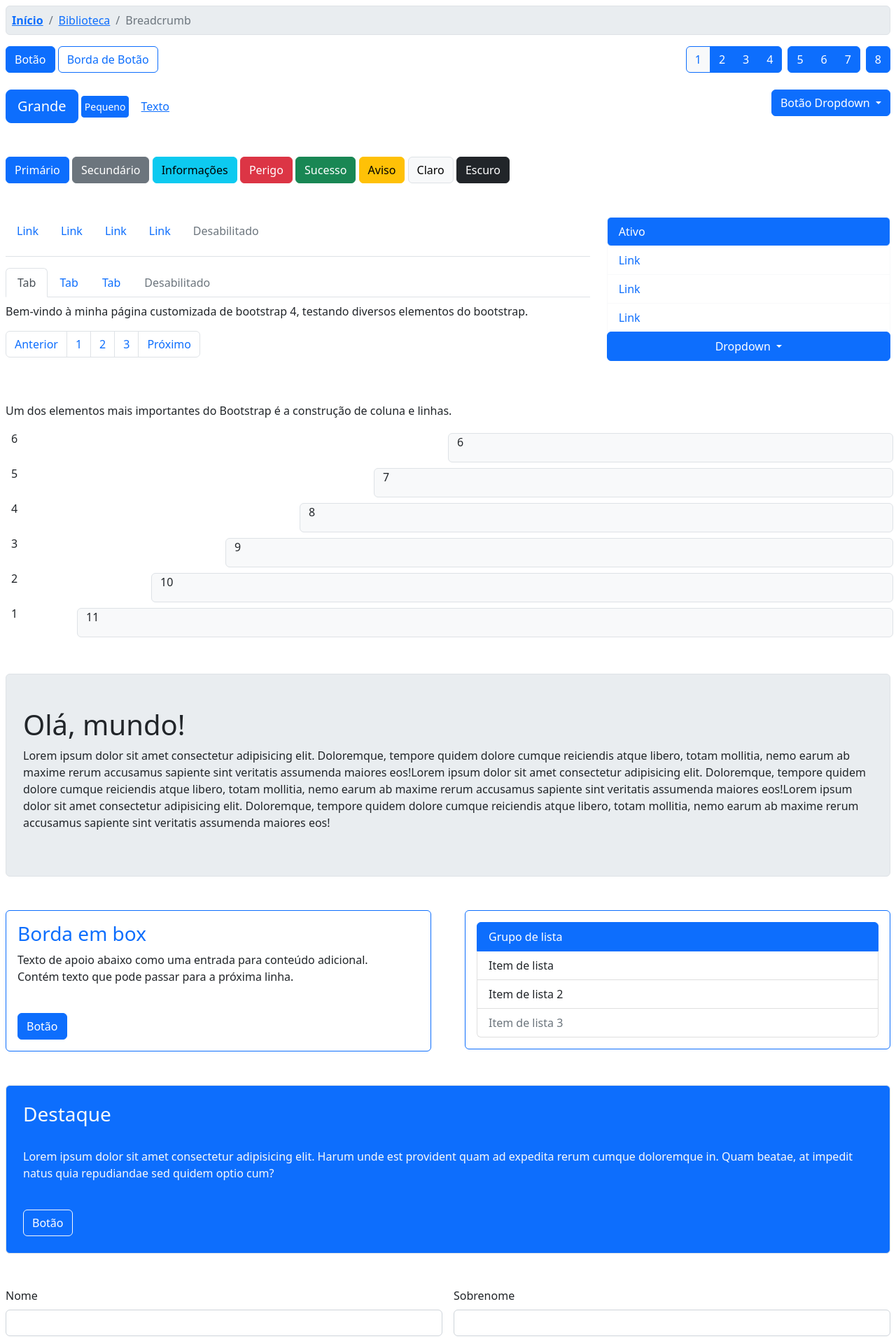
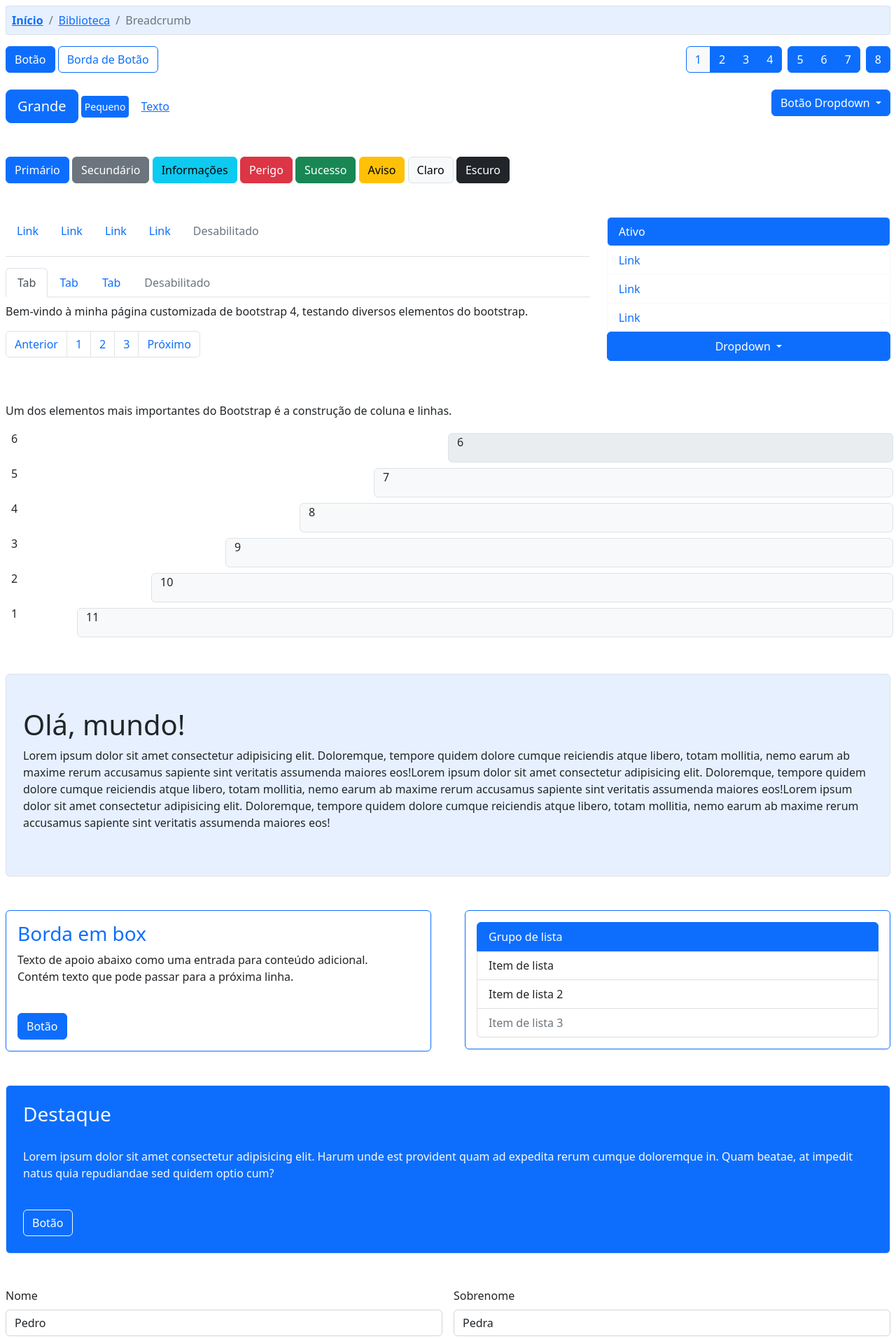
Before and after one commit to PaauloSilva/Test, a plain HTML site: page index.html in a window 1280 px wide. Shown: the top 1914 px of the page at 70% size. Drawn offline with nearby package versions, Linux system fonts and the light colour scheme.

Commit message:
Update index.html
Finalizado

```diff
--- a/index.html
+++ b/index.html
@@ -10,8 +10,8 @@
 </head>
 <body class="px-2 py-2">
 
-    <nav aria-label="breadcrumb">
-      <ol class="breadcrumb border rounded p-2" style="background-color: #E9EDF0;">
+    <nav aria-label="breadcrumb" class="bg-primary bg-opacity-10">
+      <ol class="breadcrumb border rounded p-2">
         <li class="breadcrumb-item opacity-100"><a href="#"><strong>Início</strong></strong></a></li>
         <li class="breadcrumb-item opacity-100"><a href="#">Biblioteca</a></li>
         <li class="breadcrumb-item active opacity-100" aria-current="page">Breadcrumb</li>
@@ -135,7 +135,7 @@
             <div class=" col-6">
                 <p>6</p>
             </div>
-            <div class="col bg-light col-6 border border-1 rounded my-1">
+            <div style="background-color: #E9EDF0;" class="col col-6 border border-1 rounded my-1">
                 <p">6</p>
             </div>
         </div>
@@ -187,7 +187,7 @@
 
     </div>
 
-    <div class="border my-5 px-4 py-lg-5 rounded" style="background-color: #E9EDF0;">
+    <div class="border my-5 px-4 py-lg-5 rounded bg-primary bg-opacity-10">
         <h1>Olá, mundo!</h1>
         <p>Lorem ipsum dolor sit amet consectetur adipisicing elit. Doloremque, tempore quidem dolore cumque reiciendis atque libero, totam mollitia, nemo earum ab maxime rerum accusamus sapiente sint veritatis assumenda maiores eos!Lorem ipsum dolor sit amet consectetur adipisicing elit. Doloremque, tempore quidem dolore cumque reiciendis atque libero, totam mollitia, nemo earum ab maxime rerum accusamus sapiente sint veritatis assumenda maiores eos!Lorem ipsum dolor sit amet consectetur adipisicing elit. Doloremque, tempore quidem dolore cumque reiciendis atque libero, totam mollitia, nemo earum ab maxime rerum accusamus sapiente sint veritatis assumenda maiores eos!</p>
     </div>
@@ -228,11 +228,11 @@
     <form class="row g-3">
         <div class="col-md-6">
           <label for="inputNome" class="form-label">Nome</label>
-          <input type="text" class="form-control" id="inputNome">
+          <input type="text" value="Pedro" class="form-control" id="inputNome">
         </div>
         <div class="col-md-6">
           <label for="inputSobrbenome" class="form-label">Sobrenome</label>
-          <input type="text" class="form-control" id="inputSobrenome">
+          <input type="text" value="Pedra" class="form-control" id="inputSobrenome">
         </div>
         <div class="col-12">
           <label for="inputAddress" class="form-label">Endereço</label>
@@ -288,7 +288,7 @@
             <td>08.05.18 <span class="badge rounded-pill text-bg-primary">label 2</span></td>
             <td>5362</td>
           </tr>
-          <tr class="">
+          <tr class="bg-primary bg-opacity-25">
             <td>Minas Gerais</td>
             <td>08.05.18</td>
             <td>153</td>
@@ -306,13 +306,6 @@
         <button type="button" class="btn-close position-absolute end-0 me-4" aria-label="Close"></button>
     </div>
 
-    <div class="offcanvas-lg offcanvas-end" tabindex="-1" id="offcanvasResponsive" aria-labelledby="offcanvasResponsiveLabel">
-        <div class="offcanvas-header">
-            <h5 class="offcanvas-title" id="offcanvasResponsiveLabel">Responsive offcanvas</h5>
-            <button type="button" class="btn-close " data-bs-dismiss="offcanvas" data-bs-target="#offcanvasResponsive" aria-label="Close"></button>
-        </div>
-    </div>
-
     <script src="https://cdn.jsdelivr.net/npm/@popperjs/core@2.11.6/dist/umd/popper.min.js" integrity="sha384-oBqDVmMz9ATKxIep9tiCxS/Z9fNfEXiDAYTujMAeBAsjFuCZSmKbSSUnQlmh/jp3" crossorigin="anonymous"></script>
     <script src="https://cdn.jsdelivr.net/npm/bootstrap@5.2.3/dist/js/bootstrap.min.js" integrity="sha384-cuYeSxntonz0PPNlHhBs68uyIAVpIIOZZ5JqeqvYYIcEL727kskC66kF92t6Xl2V" crossorigin="anonymous"></script>
 </body>
```
